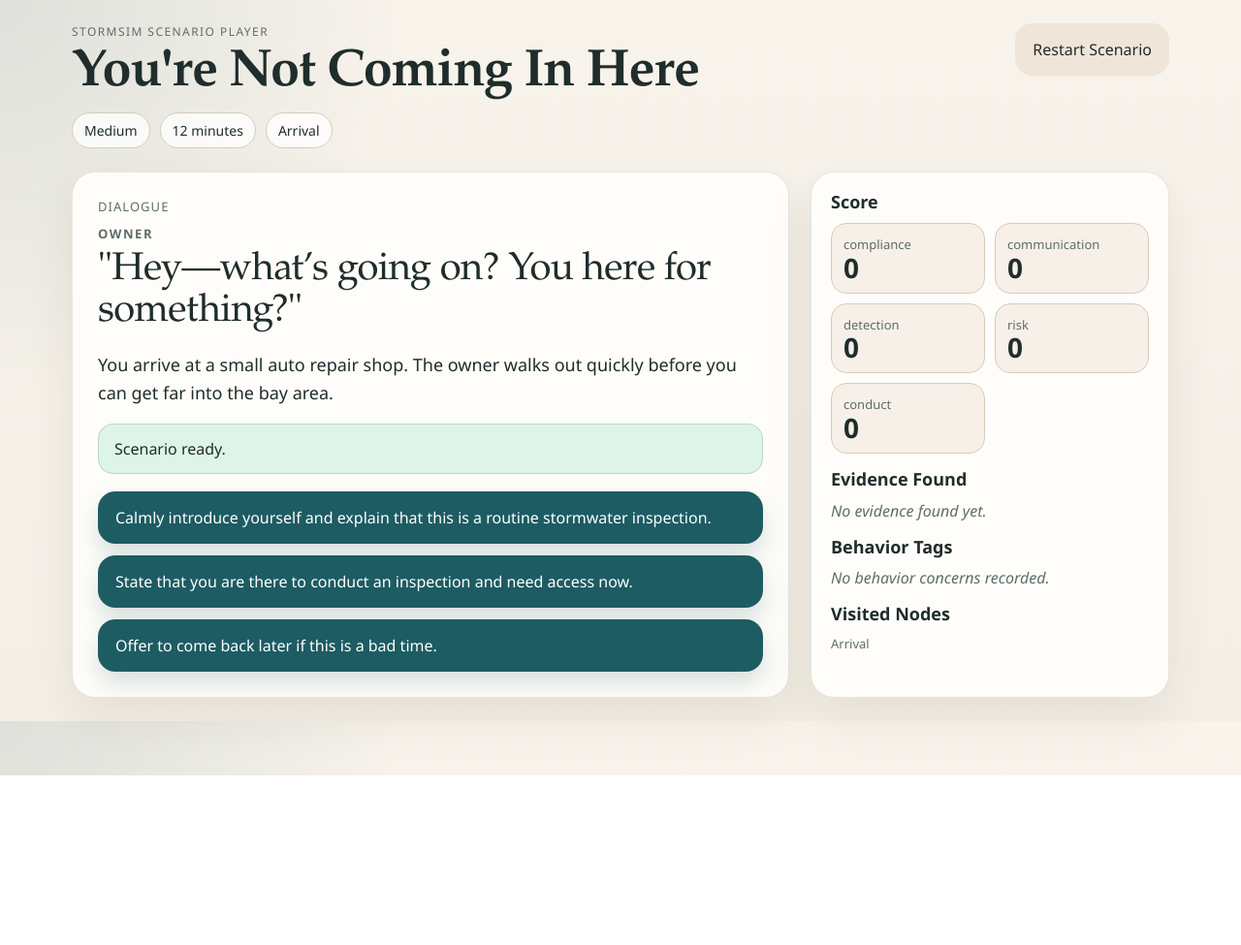
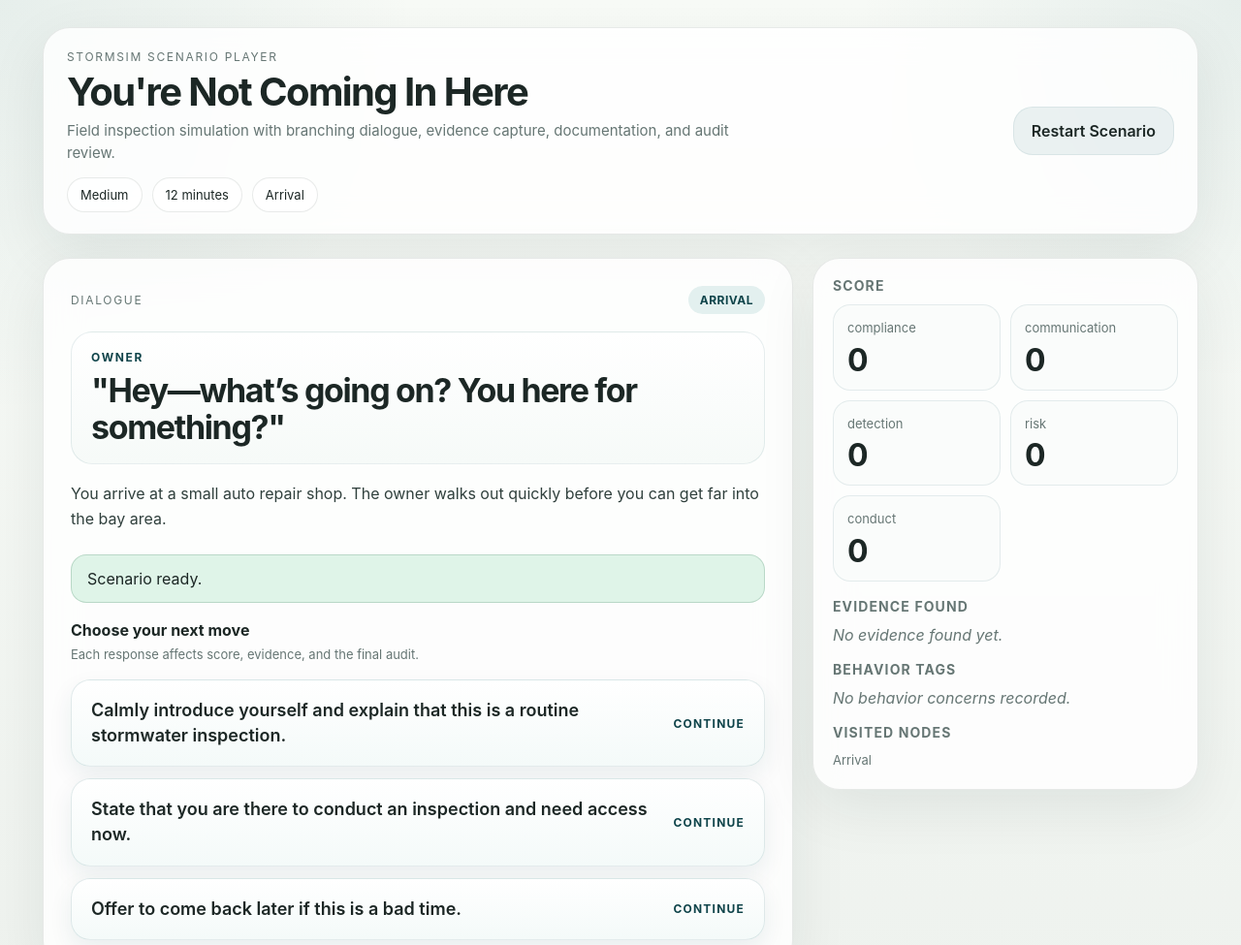
Before and after one commit to flesentine/stormsim, a website: page play.html in a window 1280 px wide. Shown: the top 975 px of the page at 97% size. Before the commit the page ends 800 px from the top, so only its background shows below. Drawn offline with Linux system fonts and the light colour scheme.

Commit message:
Redesign GitHub Pages player UI

```diff
--- a/app.js
+++ b/app.js
@@ -152,24 +152,30 @@ function render() {
 
   root.innerHTML = `
     <div class="shell">
-      <header class="hero">
+      <header class="hero panel">
         <div>
           <p class="eyebrow">StormSim Scenario Player</p>
           <h1>${escapeHtml(scenario.title)}</h1>
+          <p class="hero-subtitle">Field inspection simulation with branching dialogue, evidence capture, documentation, and audit review.</p>
           <div class="hero-meta">
             <span class="pill">${escapeHtml(scenario.difficulty)}</span>
             <span class="pill">${scenario.estimated_minutes} minutes</span>
             <span class="pill">${escapeHtml(getNodeBadgeLabel(node))}</span>
           </div>
         </div>
-        <button class="secondary-button" data-action="reset" type="button">Restart Scenario</button>
+        <div class="hero-actions">
+          <button class="secondary-button" data-action="reset" type="button">Restart Scenario</button>
+        </div>
       </header>
 
       <main class="layout">
         <section class="panel main-card">
           ${imageSrc ? `<img class="node-image" src="${escapeHtml(imageSrc)}" alt="${escapeHtml(node.prompt)}">` : ""}
           <div class="node-body">
-            <p class="node-kicker">${escapeHtml(node.node_type.replace("_", " "))}</p>
+            <div class="section-label-row">
+              <p class="node-kicker">${escapeHtml(node.node_type.replace("_", " "))}</p>
+              <span class="step-pill">${escapeHtml(getNodeBadgeLabel(node))}</span>
+            </div>
             ${renderNodeHeadline(node)}
             <p class="context">${escapeHtml(node.context)}</p>
             ${appState.flash ? renderFlash(appState.flash) : ""}
@@ -249,16 +255,23 @@ function render() {
 
 function renderStandardNode(node) {
   return `
-    <div class="choice-list">
+    <section class="stack">
+      <div class="action-header">
+        <div class="action-title">Choose your next move</div>
+        <div class="small">Each response affects score, evidence, and the final audit.</div>
+      </div>
+      <div class="choice-list">
       ${(node.choices ?? [])
         .map(
           (choice) => `
             <button class="choice-button" data-action="choice" data-choice-id="${escapeHtml(choice.choice_id)}" type="button">
-              ${escapeHtml(choice.text)}
+              <span class="choice-text">${escapeHtml(choice.text)}</span>
+              <span class="choice-arrow">Continue</span>
             </button>`,
         )
         .join("")}
-    </div>
+      </div>
+    </section>
   `;
 }
 
--- a/play.html
+++ b/play.html
@@ -6,30 +6,33 @@
     <title>StormSim Scenario Player</title>
     <style>
       :root {
-        --bg: #f4efe6;
-        --panel: #fffdf9;
-        --line: #d7cbb9;
-        --ink: #1f2d2c;
-        --muted: #5d6d6b;
-        --accent: #1d5c63;
-        --accent-soft: #d8ebe7;
+        --bg: #eef2ee;
+        --panel: rgba(255, 255, 255, 0.82);
+        --panel-strong: #ffffff;
+        --line: rgba(31, 49, 45, 0.1);
+        --ink: #1c2725;
+        --muted: #667674;
+        --accent: #185b63;
+        --accent-soft: #e3f0ef;
+        --accent-strong: #0f444a;
         --warn: #8a5a00;
         --warn-soft: #fff3d6;
         --ok: #1f6a43;
         --ok-soft: #dff4e8;
-        --shadow: 0 20px 50px rgba(50, 41, 27, 0.08);
+        --shadow: 0 18px 60px rgba(19, 39, 37, 0.08);
       }
       * { box-sizing: border-box; }
       body {
         margin: 0;
-        font-family: "Avenir Next", "Segoe UI", "Helvetica Neue", Arial, sans-serif;
+        font-family: Inter, ui-sans-serif, system-ui, -apple-system, BlinkMacSystemFont, "Segoe UI", sans-serif;
         -webkit-font-smoothing: antialiased;
         -moz-osx-font-smoothing: grayscale;
         text-rendering: optimizeLegibility;
         color: var(--ink);
         background:
-          radial-gradient(circle at top left, rgba(29, 92, 99, 0.12), transparent 28%),
-          linear-gradient(180deg, #f8f3eb 0%, var(--bg) 100%);
+          radial-gradient(circle at top left, rgba(24, 91, 99, 0.08), transparent 26%),
+          radial-gradient(circle at top right, rgba(24, 91, 99, 0.08), transparent 24%),
+          linear-gradient(180deg, #f8fbf7 0%, var(--bg) 100%);
       }
       button,
       select,
@@ -37,114 +40,167 @@
         font: inherit;
       }
       .shell {
-        max-width: 1180px;
+        max-width: 1240px;
         margin: 0 auto;
-        padding: 24px;
+        padding: 28px 24px 40px;
       }
       .hero {
         display: flex;
         justify-content: space-between;
-        gap: 16px;
-        align-items: flex-start;
+        gap: 20px;
+        align-items: center;
         margin-bottom: 24px;
+        padding: 22px 24px;
+        backdrop-filter: blur(16px);
       }
       .eyebrow {
         margin: 0 0 8px;
         text-transform: uppercase;
-        letter-spacing: 0.12em;
+        letter-spacing: 0.14em;
         font-size: 12px;
         color: var(--muted);
       }
       h1 {
         margin: 0;
-        font-family: "Iowan Old Style", "Palatino Linotype", "Book Antiqua", Georgia, serif;
-        font-size: clamp(32px, 6vw, 54px);
-        line-height: 1.02;
-        letter-spacing: -0.02em;
+        font-family: Inter, ui-sans-serif, system-ui, sans-serif;
+        font-size: clamp(28px, 4.5vw, 40px);
+        line-height: 1.05;
+        letter-spacing: -0.04em;
+        font-weight: 750;
       }
       h2 {
         margin: 0 0 14px;
-        font-family: "Iowan Old Style", "Palatino Linotype", "Book Antiqua", Georgia, serif;
-        font-size: clamp(28px, 4vw, 40px);
-        line-height: 1.08;
-        letter-spacing: -0.015em;
+        font-family: Inter, ui-sans-serif, system-ui, sans-serif;
+        font-size: clamp(22px, 3vw, 30px);
+        line-height: 1.12;
+        letter-spacing: -0.03em;
+        font-weight: 700;
       }
       blockquote {
         margin: 0;
       }
       h3 {
         margin: 0 0 10px;
-        font-size: 18px;
+        font-size: 14px;
         line-height: 1.2;
+        text-transform: uppercase;
+        letter-spacing: 0.08em;
+        color: var(--muted);
+      }
+      .hero-subtitle {
+        margin: 8px 0 0;
+        color: var(--muted);
+        font-size: 15px;
+        line-height: 1.5;
+        max-width: 720px;
       }
       .hero-meta {
         display: flex;
         gap: 10px;
         flex-wrap: wrap;
-        margin-top: 12px;
+        margin-top: 14px;
+      }
+      .hero-actions {
+        display: flex;
+        align-items: center;
       }
       .pill {
-        padding: 8px 12px;
+        padding: 9px 13px;
         border-radius: 999px;
-        background: rgba(255, 255, 255, 0.78);
+        background: rgba(255, 255, 255, 0.7);
         border: 1px solid var(--line);
-        font-size: 14px;
+        font-size: 13px;
+        color: var(--ink);
       }
       .layout {
         display: grid;
-        grid-template-columns: minmax(0, 2fr) minmax(280px, 1fr);
-        gap: 22px;
+        grid-template-columns: minmax(0, 1.75fr) minmax(300px, 0.9fr);
+        gap: 20px;
+        align-items: start;
       }
       .panel {
         background: var(--panel);
-        border: 1px solid rgba(119, 98, 64, 0.16);
-        border-radius: 24px;
+        border: 1px solid var(--line);
+        border-radius: 28px;
         box-shadow: var(--shadow);
       }
       .main-card {
         overflow: hidden;
+        backdrop-filter: blur(18px);
       }
       .node-image {
         width: 100%;
         display: block;
-        aspect-ratio: 16 / 9;
+        aspect-ratio: 16 / 7;
         object-fit: cover;
         background: #e6ddd0;
       }
       .node-body {
-        padding: 26px;
+        padding: 28px;
+      }
+      .section-label-row {
+        display: flex;
+        justify-content: space-between;
+        align-items: center;
+        gap: 12px;
+        margin-bottom: 18px;
       }
       .node-kicker {
-        margin: 0 0 10px;
+        margin: 0;
         color: var(--muted);
-        font-size: 13px;
-        letter-spacing: 0.08em;
+        font-size: 12px;
+        letter-spacing: 0.14em;
+        text-transform: uppercase;
+      }
+      .step-pill {
+        padding: 7px 12px;
+        border-radius: 999px;
+        background: var(--accent-soft);
+        color: var(--accent-strong);
+        font-size: 12px;
+        font-weight: 700;
+        letter-spacing: 0.04em;
         text-transform: uppercase;
       }
       .context {
-        font-size: 18px;
-        line-height: 1.58;
-        margin: 0 0 18px;
+        font-size: 16px;
+        line-height: 1.6;
+        margin: 0 0 24px;
+        color: #30403d;
       }
       .dialogue-block {
         margin: 0 0 18px;
+        padding: 18px 20px;
+        border-radius: 22px;
+        background: linear-gradient(180deg, #ffffff 0%, #f6faf8 100%);
+        border: 1px solid rgba(24, 91, 99, 0.1);
       }
       .speaker-label {
         margin-bottom: 8px;
-        color: var(--muted);
-        font-size: 13px;
+        color: var(--accent-strong);
+        font-size: 12px;
         font-weight: 700;
-        letter-spacing: 0.12em;
+        letter-spacing: 0.14em;
         text-transform: uppercase;
       }
       .dialogue-quote {
-        font-family: "Iowan Old Style", "Palatino Linotype", "Book Antiqua", Georgia, serif;
-        font-size: clamp(28px, 4vw, 40px);
-        line-height: 1.08;
-        letter-spacing: -0.015em;
+        font-family: Inter, ui-sans-serif, system-ui, sans-serif;
+        font-size: clamp(24px, 3.4vw, 34px);
+        line-height: 1.12;
+        letter-spacing: -0.04em;
+        font-weight: 720;
       }
       .section-copy {
         margin-bottom: 8px;
+      }
+      .action-header {
+        display: grid;
+        gap: 6px;
+        margin-bottom: 4px;
+      }
+      .action-title {
+        font-size: 16px;
+        font-weight: 700;
       }
       .flash {
         padding: 14px 16px;
@@ -183,28 +239,53 @@
       .submit-button,
       .secondary-button {
         width: 100%;
-        border: 0;
-        border-radius: 18px;
-        padding: 16px 18px;
+        border-radius: 20px;
+        padding: 18px 20px;
         cursor: pointer;
         transition: transform 120ms ease, box-shadow 120ms ease;
       }
       .choice-button,
       .submit-button {
-        background: var(--accent);
-        color: white;
-        box-shadow: 0 12px 24px rgba(29, 92, 99, 0.18);
+        background: linear-gradient(180deg, #ffffff 0%, #f4faf9 100%);
+        color: var(--ink);
+        box-shadow: 0 10px 24px rgba(15, 68, 74, 0.08);
         text-align: left;
+        border: 1px solid rgba(24, 91, 99, 0.12);
+        display: flex;
+        align-items: center;
+        justify-content: space-between;
+        gap: 16px;
       }
       .secondary-button {
-        background: #efe5d8;
+        background: rgba(24, 91, 99, 0.08);
         color: var(--ink);
         width: auto;
+        border: 1px solid rgba(24, 91, 99, 0.08);
+        padding: 14px 18px;
+        font-weight: 600;
       }
       .choice-button:hover,
       .submit-button:hover,
       .secondary-button:hover {
         transform: translateY(-1px);
+      }
+      .choice-button:hover,
+      .submit-button:hover {
+        border-color: rgba(24, 91, 99, 0.24);
+        box-shadow: 0 14px 28px rgba(15, 68, 74, 0.12);
+      }
+      .choice-text {
+        font-size: 18px;
+        line-height: 1.45;
+        font-weight: 600;
+      }
+      .choice-arrow {
+        flex: none;
+        color: var(--accent-strong);
+        font-size: 12px;
+        font-weight: 700;
+        letter-spacing: 0.1em;
+        text-transform: uppercase;
       }
       .field {
         display: grid;
@@ -244,8 +325,9 @@
       .sidebar {
         padding: 20px;
         display: grid;
-        gap: 16px;
+        gap: 18px;
         align-content: start;
+        backdrop-filter: blur(18px);
       }
       .stat-grid {
         display: grid;
@@ -253,15 +335,16 @@
         gap: 10px;
       }
       .stat {
-        padding: 12px;
-        border-radius: 16px;
-        background: #f6f0e8;
-        border: 1px solid var(--line);
+        padding: 14px;
+        border-radius: 18px;
+        background: rgba(250, 252, 251, 0.92);
+        border: 1px solid rgba(24, 91, 99, 0.1);
       }
       .stat-value {
-        font-size: 28px;
+        font-size: 32px;
         font-weight: 700;
         line-height: 1;
+        margin-top: 8px;
       }
       .small {
         color: var(--muted);
@@ -273,8 +356,8 @@
         font-style: italic;
       }
       .audit-hero {
-        padding: 18px;
-        border-radius: 20px;
+        padding: 20px;
+        border-radius: 22px;
       }
       .tone-exemplary_completion {
         background: linear-gradient(135deg, rgba(31,106,67,0.16), rgba(223,244,232,0.9));
@@ -290,8 +373,11 @@
       }
       .audit-title {
         margin: 8px 0 10px;
-        font-size: 28px;
+        font-size: 32px;
         line-height: 1.05;
+        text-transform: none;
+        letter-spacing: -0.03em;
+        color: var(--ink);
       }
       .error-panel {
         max-width: 900px;
@@ -308,6 +394,22 @@
         }
         .hero {
           flex-direction: column;
+          align-items: flex-start;
+        }
+        .hero-actions {
+          width: 100%;
+        }
+        .secondary-button {
+          width: 100%;
+        }
+        .section-label-row {
+          flex-direction: column;
+          align-items: flex-start;
+        }
+        .choice-button,
+        .submit-button {
+          align-items: flex-start;
+          flex-direction: column;
         }
       }
     </style>
@@ -319,6 +421,6 @@
         <h1>Loading scenario…</h1>
       </section>
     </div>
-    <script type="module" src="./app.js?v=20260410f"></script>
+    <script type="module" src="./app.js?v=20260410g"></script>
   </body>
 </html>
```
